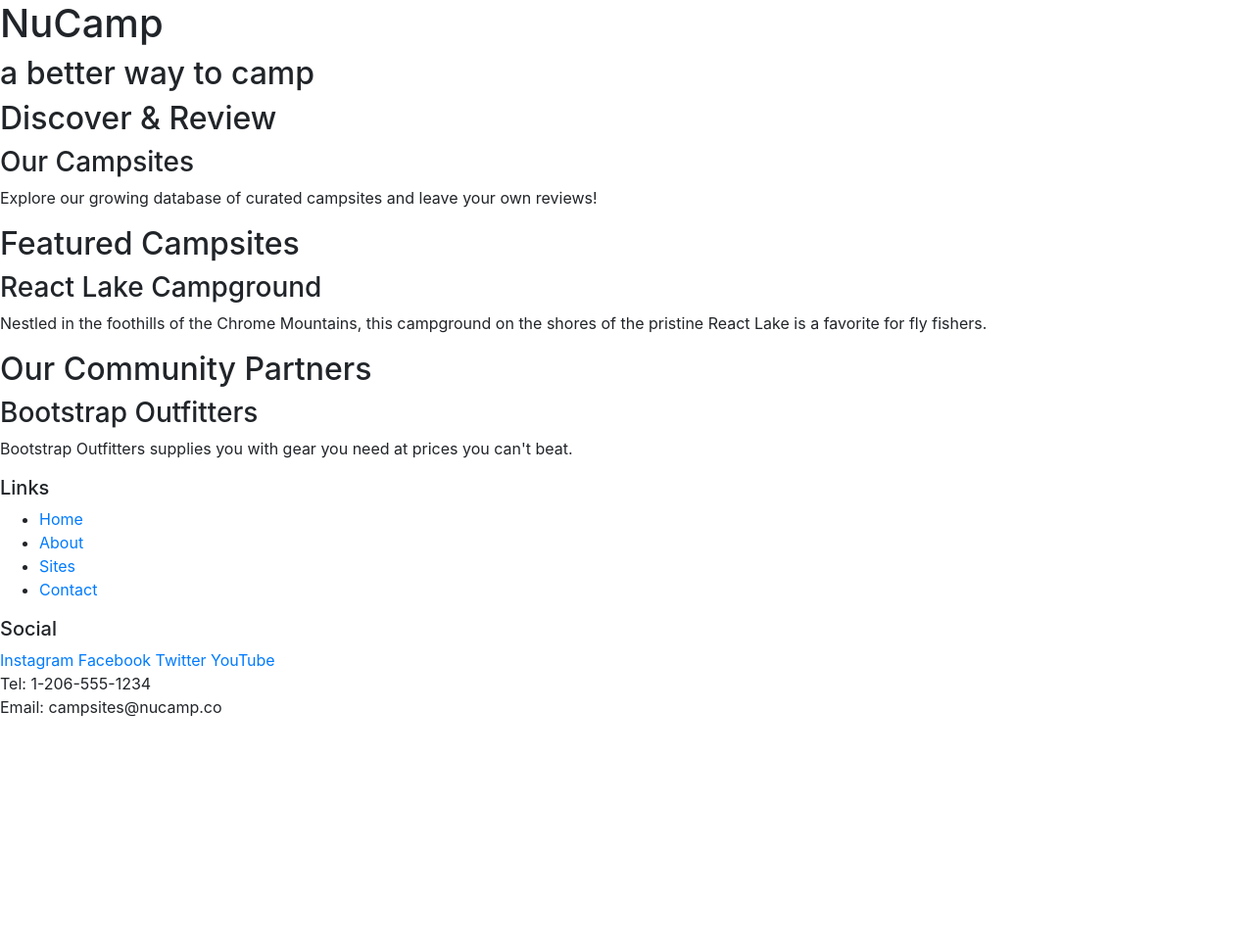
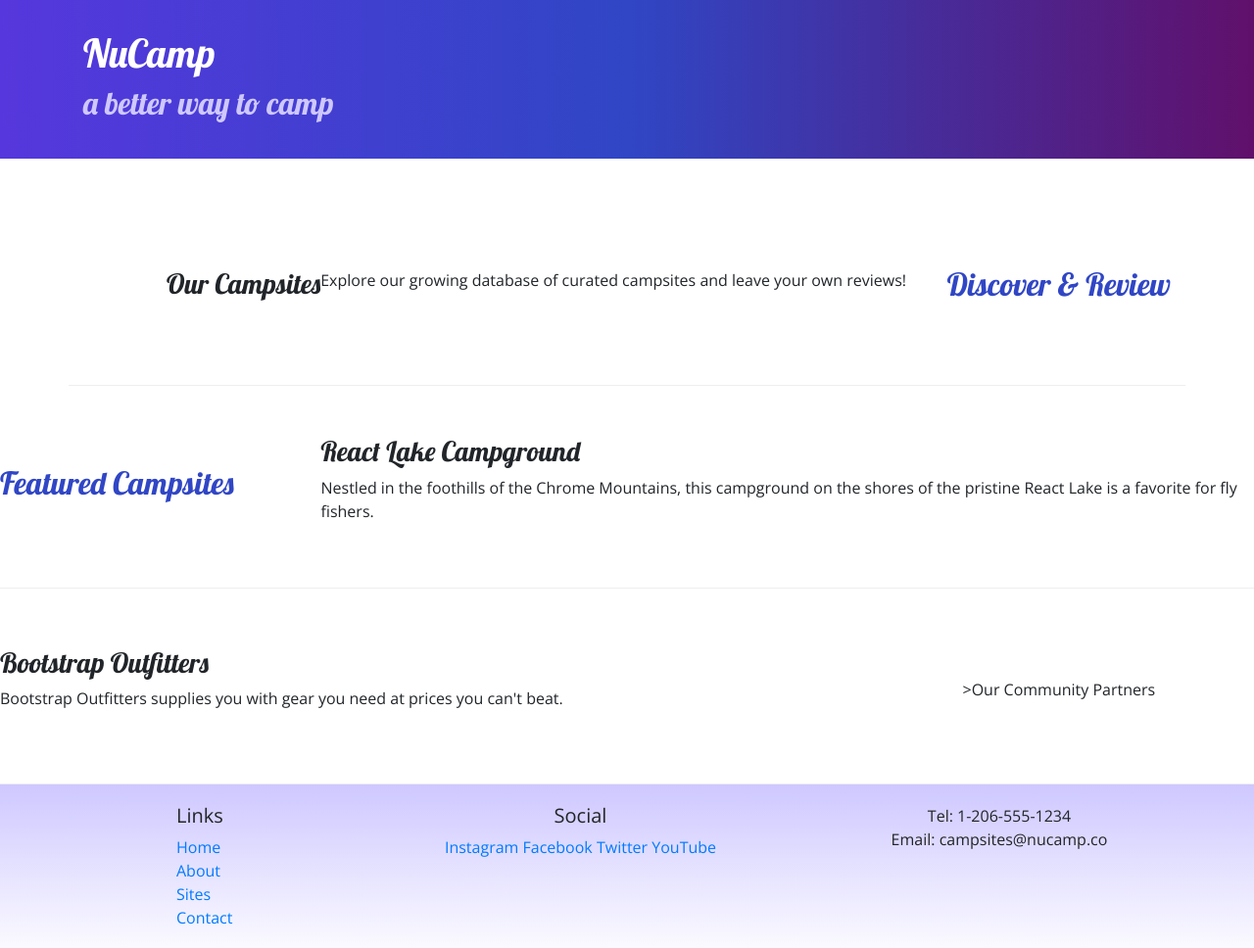
Before and after one commit to zootechdrum/nucampsite-1, a website: page index.html in a window 1280 px wide. Shown: the whole page at 98% size. Before the commit the page ends 800 px from the top, so only its background shows below. Drawn offline with nearby package versions, Linux system fonts and the light colour scheme.

Commit message:
"adding Custom Styles"

```diff
--- /dev/null
+++ b/css/styles.css
@@ -0,0 +1,32 @@
+body {
+    font-family: "Open Sans", sans-serif;
+}
+
+h1, h2, h3 {
+    font-family: "Lobster", cursive;
+}
+
+h2 {
+    color: #3046C5;
+}
+
+header h2 {
+    color: #CEC8FF;
+}
+
+footer {
+    background-image: linear-gradient(#CEC8FF, white);
+    padding: 20px 0;
+}
+
+.jumbotron {
+    padding: 30px;
+    background-image: linear-gradient(to right, #5637DD, #3046C5, #60106B);
+    color: white;
+}
+
+.row-content {
+    padding: 50px 0;
+    border-bottom: 1px ridge;
+    min-height: 200px;
+}
--- a/index.html
+++ b/index.html
@@ -5,57 +5,82 @@
   <meta charset="utf-8" />
   <meta name="viewport" content="width=device-width, initial-scale=1" />
   <link rel="stylesheet" href="node_modules/bootstrap/dist/css/bootstrap.min.css" />
+  <link rel="preconnect" href="https://fonts.gstatic.com">
+  <link rel="stylesheet" href="https://fonts.googleapis.com/css?family=Lobster|Open+Sans" />
+  <link rel="stylesheet" href="css/styles.css" />
     <title>NuCamp: A Better Way To Camp</title>
 </head>
 
 <body>
 
-  <header>
-    <div>
+  <header class="jumbotron jumbotron-fluid">
+    <div class="container">
+      <div class="row">
+        <div class="col">
           <h1>NuCamp</h1>
           <h2>a better way to camp</h2>
         </div>
+      </div>
+    </div>
   </header>
 
-  <div>
-    <h2>Discover & Review</h2>
+  <div class="container">
+    <div class="row row-content align-items-center">
+      <div class="col-sm-4 order-sm-last col-md-3">
+      <h2 class="text-sm-right">Discover & Review</h2>
+      </div>
+      <div class="col"></div>
       <h3>Our Campsites</h3>
       <p>Explore our growing database of curated campsites and leave your own reviews!</p>
       </div>
+    </div>
 
-  <div>
+    <div class="row row-content align-items-center">
+      <div class="col-sm-4 col-md-3">
         <h2>Featured Campsites</h2>
+      </div>
+      <div class="col">
         <h3>React Lake Campground</h3>
         <p>Nestled in the foothills of the Chrome Mountains, this campground on the shores of the pristine React Lake is a
           favorite for fly fishers.</p>
       </div>
+    </div>
 
-  <div>
-    <h2>Our Community Partners</h2>
+    <div class="row row-content align-items-center">
+      <div class="col-sm-4 order-sm-last col-md-3">
+        <h2 class="text-sm-right"></h2>>Our Community Partners</h2>
+      </div>
+      <div class="col">
         <h3>Bootstrap Outfitters</h3>
         <p>Bootstrap Outfitters supplies you with gear you need at prices you can't beat.</p>
       </div>
+    </div>
+  </div>
 
   <footer>
-    <div>
+    <div class="container">
+      <div class="row">
+      <div class="col-4 col-sm-2 offset-1">
           <h5>Links</h5>
-      <ul>
+          <ul class="list-unstyled">
             <li><a href="#">Home</a></li>
             <li><a href="#">About</a></li>
             <li><a href="#">Sites</a></li>
             <li><a href="#">Contact</a></li>
           </ul>
         </div>
-    <div>
+        <div class="col-6 col-sm-5 text-center">
           <h5>Social</h5>
           <a href="http://instagram.com/">Instagram</a>
           <a href="http://facebook.com/">Facebook</a>
           <a href="http://twitter.com/">Twitter</a>
           <a href="http://youtube.com/">YouTube</a>
         </div>
-    <div>
+        <div class="col-sm-4 text-center">
           Tel: 1-206-555-1234<br />
           Email: campsites@nucamp.co
+        </div>
+      </div>
     </div>
   </footer>
 
```
Lines whose indentation alone changed are shown as unchanged.
